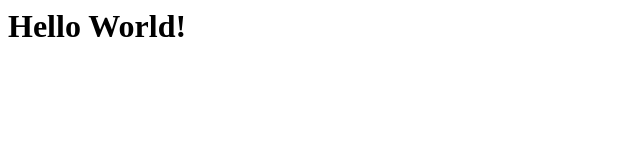
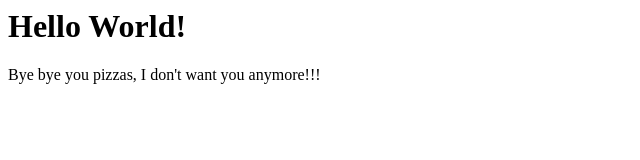
Before and after one commit to elliottberridge/elliottberridge.github.io, a plain HTML site: page index.html in a window 1280 px wide. Shown: the whole page, without its empty margins (0-640 px from the left). Drawn offline with Linux system fonts and the light colour scheme.

Commit message:
Update index.html

```diff
--- a/index.html
+++ b/index.html
@@ -5,4 +5,5 @@
 </head>
 <body>
   <h1>Hello World!</h1>
+  <p>Bye bye you pizzas, I don't want you anymore!!!</p>
 </body>
```
